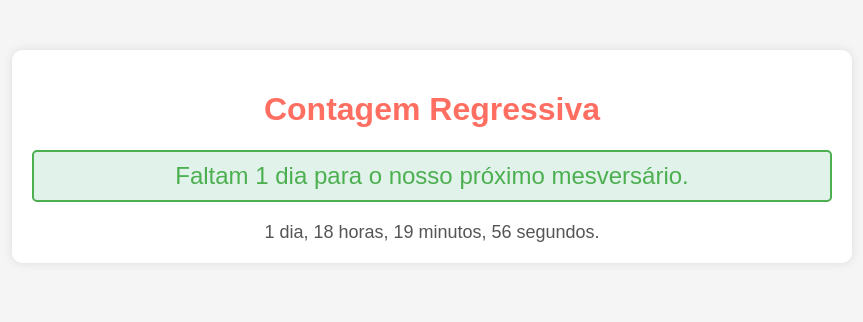
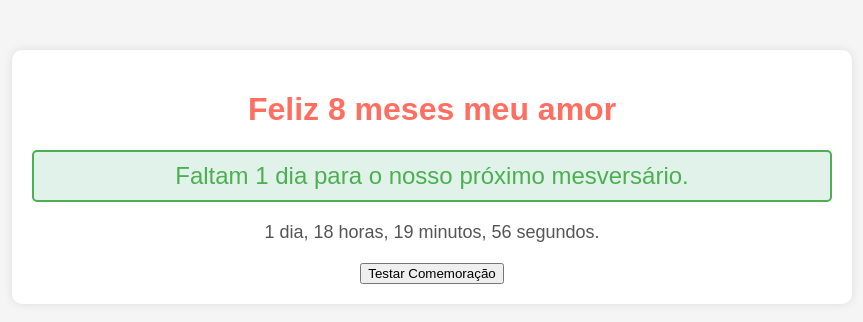
Before and after one commit to Mauriciowds/feliz-8-meses, a plain HTML site: page index.html in a window 1280 px wide. Shown: the whole page, without its empty margins (208-1071 px from the left). Drawn offline with Linux system fonts and the light colour scheme.

Commit message:
Update index.html

```diff
--- a/index.html
+++ b/index.html
@@ -3,7 +3,7 @@
 <head>
     <meta charset="UTF-8">
     <meta name="viewport" content="width=device-width, initial-scale=1.0">
-    <title>Contagem Regressiva</title>
+    <title>Feliz 8 meses</title>
     <style>
         body {
             font-family: Arial, sans-serif;
@@ -49,11 +49,15 @@
             font-size: 16px;
             line-height: 1.6;
         }
+        #testButton {
+            margin-top: 20px;
+            text-align: center;
+        }
     </style>
 </head>
 <body>
     <div class="container">
-        <h1>Contagem Regressiva</h1>
+        <h1>Feliz 8 meses meu amor</h1>
         <div id="timer"></div>
         <div id="countdown"></div>
         <div id="mensagem" style="display: none;">
@@ -69,6 +73,9 @@
                 Amo quando meu momo descobre exatamente o que eu to pensando, eu fico felizão por que meu momo presta atenção em mim.
                 Não consigo achar palavras o suficiente pra dizer o quanto eu te amo e te acho linda meu amor, e espero que tenhamos muitos mais anos juntos para ter mais momentos assim, tanto os bons quantos os ruins (mais bons do que ruins espero).</p>
             </div>
+        </div>
+        <div id="testButton">
+            <button onclick="comemorar()">Testar Comemoração</button>
         </div>
     </div>
 
@@ -103,6 +110,11 @@
 
         setInterval(calcularTempo, 1000);
         calcularTempo();
+
+        function comemorar() {
+            alert("Comemoração do mês!");
+            // Aqui você pode adicionar qualquer outra ação de comemoração que desejar
+        }
     </script>
 </body>
 </html>
```
